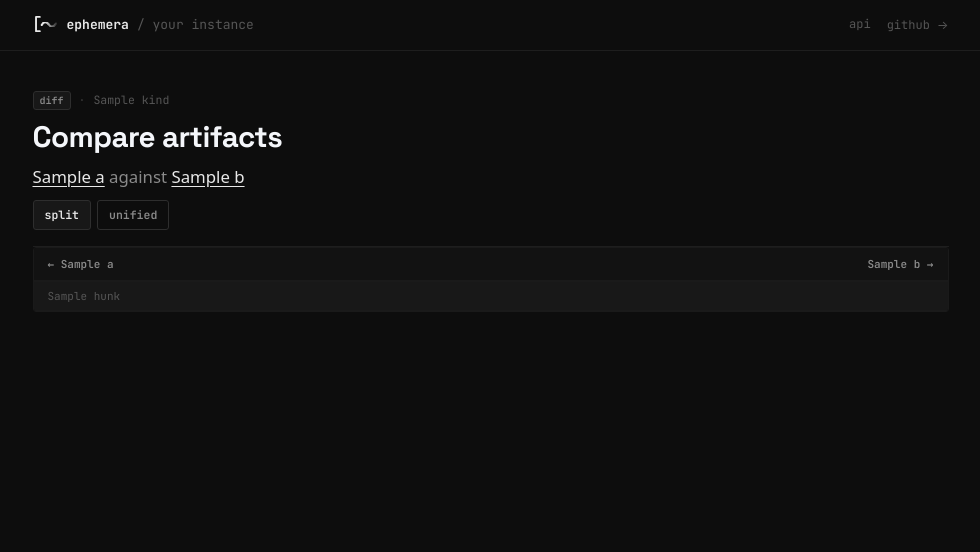
After one commit to sahibkhokhar/ephemera, a FastAPI app: template templates/diff.html in a window 1280 px wide. The commit adds this page. Shown: the top 552 px of the page, without its empty margins (142-1122 px from the left). Run offline with FastAPI, Linux system fonts and the light colour scheme; the template is opened without the code that fills it: most values are stand-ins (such as "Sample title", 1, 10 or a date in 2020); some libraries are stand-ins or nearby versions.

Commit message:
feat: add artifact comparison view

````diff
--- a/artifact_viewer/main.py
+++ b/artifact_viewer/main.py
@@ -1,6 +1,7 @@
 from __future__ import annotations
 
 import base64
+import difflib
 import json
 import secrets
 import threading
@@ -19,7 +20,7 @@ from pydantic import BaseModel, Field, field_validator
 from .config import Settings
 from .download import DownloadError, build_download
 from .examples import EXAMPLES, EXAMPLES_BY_SLUG
-from .rendering import render_artifact
+from .rendering import TEXTUAL_KINDS, highlight_line, render_artifact, source_text
 from .store import Artifact, ArtifactStore
 
 BASE_DIR = Path(__file__).resolve().parent.parent
@@ -60,6 +61,11 @@ class ArtifactCreateRequest(BaseModel):
     @classmethod
     def normalize_metadata(cls, value):
         return value or {}
+
+
+class ArtifactDiffRequest(BaseModel):
+    a: str = Field(min_length=1, max_length=128)
+    b: str = Field(min_length=1, max_length=128)
 
 
 def iso_now() -> str:
@@ -243,6 +249,72 @@ def create_app(settings: Settings | None = None) -> FastAPI:
             lines.extend(["", "```text", source, "```"])
         return "\n".join(lines).rstrip() + "\n"
 
+    def get_diff_pair(a_id: str, b_id: str) -> tuple[Artifact, Artifact]:
+        if a_id == b_id:
+            raise HTTPException(status_code=400, detail="choose two different artifacts")
+        first = store.get(a_id)
+        second = store.get(b_id)
+        if first is None or second is None:
+            raise HTTPException(status_code=404, detail="one or both artifacts were not found or have expired")
+        if first.kind not in TEXTUAL_KINDS or second.kind not in TEXTUAL_KINDS:
+            raise HTTPException(status_code=422, detail="only textual artifacts can be compared")
+        if first.kind != second.kind:
+            raise HTTPException(status_code=422, detail="artifacts must have the same textual kind")
+        return first, second
+
+    def diff_payload(first: Artifact, second: Artifact, request: Request) -> dict[str, Any]:
+        first_text = source_text(first.kind, first.content)
+        second_text = source_text(second.kind, second.content)
+        unified = "".join(
+            difflib.unified_diff(
+                first_text.splitlines(keepends=True),
+                second_text.splitlines(keepends=True),
+                fromfile=f"a/{first.id}",
+                tofile=f"b/{second.id}",
+            )
+        )
+        return {
+            "a": artifact_summary(first, request),
+            "b": artifact_summary(second, request),
+            "kind": first.kind,
+            "changed": first_text != second_text,
+            "additions": sum(1 for line in unified.splitlines() if line.startswith("+") and not line.startswith("+++")),
+            "deletions": sum(1 for line in unified.splitlines() if line.startswith("-") and not line.startswith("---")),
+            "diff": unified,
+            "unified_diff": unified,
+        }
+
+    def diff_rows(first: Artifact, second: Artifact) -> list[dict[str, Any]]:
+        left = source_text(first.kind, first.content).splitlines()
+        right = source_text(second.kind, second.content).splitlines()
+        rows: list[dict[str, Any]] = []
+        matcher = difflib.SequenceMatcher(a=left, b=right, autojunk=False)
+        for group in matcher.get_grouped_opcodes(n=3):
+            start_a, start_b = group[0][1], group[0][3]
+            end_a, end_b = group[-1][4], group[-1][5]
+            rows.append({"hunk": f"@@ -{start_a + 1},{end_a - start_a} +{start_b + 1},{end_b - start_b} @@"})
+            for tag, i1, i2, j1, j2 in group:
+                if tag == "equal":
+                    for offset, line in enumerate(left[i1:i2]):
+                        rows.append({"type": "context", "old_no": i1 + offset + 1, "new_no": j1 + offset + 1,
+                                     "old": highlight_line(line, first.kind), "new": highlight_line(line, first.kind)})
+                elif tag == "delete":
+                    for offset, line in enumerate(left[i1:i2]):
+                        rows.append({"type": "delete", "old_no": i1 + offset + 1, "new_no": "", "old": highlight_line(line, first.kind), "new": ""})
+                elif tag == "insert":
+                    for offset, line in enumerate(right[j1:j2]):
+                        rows.append({"type": "insert", "old_no": "", "new_no": j1 + offset + 1, "old": "", "new": highlight_line(line, first.kind)})
+                else:
+                    width = max(i2 - i1, j2 - j1)
+                    for offset in range(width):
+                        old_line = left[i1 + offset] if i1 + offset < i2 else None
+                        new_line = right[j1 + offset] if j1 + offset < j2 else None
+                        rows.append({"type": "replace", "old_no": i1 + offset + 1 if old_line is not None else "",
+                                     "new_no": j1 + offset + 1 if new_line is not None else "",
+                                     "old": highlight_line(old_line, first.kind) if old_line is not None else "",
+                                     "new": highlight_line(new_line, first.kind) if new_line is not None else ""})
+        return rows
+
     def normalize_content(payload: ArtifactCreateRequest) -> Any:
         content = payload.content
         if payload.kind == "json" and isinstance(content, str):
@@ -413,12 +485,32 @@ def create_app(settings: Settings | None = None) -> FastAPI:
         )
         return JSONResponse(artifact_summary(artifact, request), status_code=status.HTTP_201_CREATED)
 
+    @app.post("/api/artifacts/diff")
+    def compare_artifacts(payload: ArtifactDiffRequest, request: Request):
+        first, second = get_diff_pair(payload.a, payload.b)
+        return diff_payload(first, second, request)
+
     @app.get("/api/artifacts/{artifact_id}")
     def get_artifact_api(artifact_id: str, request: Request):
         artifact = store.get(artifact_id)
         if artifact is None:
             raise HTTPException(status_code=404, detail="artifact not found or expired")
         return artifact_detail(artifact, request)
+
+    @app.get("/diff", response_class=HTMLResponse, include_in_schema=False)
+    def diff_view(request: Request, a: str = Query(..., min_length=1, max_length=128), b: str = Query(..., min_length=1, max_length=128)):
+        first, second = get_diff_pair(a, b)
+        return templates.TemplateResponse(
+            request,
+            "diff.html",
+            {
+                "a": first,
+                "b": second,
+                "kind": first.kind,
+                "rows": diff_rows(first, second),
+                "unified": diff_payload(first, second, request)["unified_diff"],
+            },
+        )
 
     @app.get("/a/{artifact_id}", response_class=HTMLResponse, include_in_schema=False)
     def view_artifact(artifact_id: str, request: Request):
--- a/static/app.js
+++ b/static/app.js
@@ -181,6 +181,20 @@
     }
   }
 
+  function selectDiffView(tab) {
+    var selected = tab.dataset.diffTab;
+    var views = document.querySelectorAll("[data-diff-view]");
+    for (var i = 0; i < views.length; i++) {
+      views[i].toggleAttribute("hidden", views[i].dataset.diffView !== selected);
+    }
+    var tabs = document.querySelectorAll("[data-diff-tab]");
+    for (var j = 0; j < tabs.length; j++) {
+      var active = tabs[j] === tab;
+      tabs[j].classList.toggle("is-active", active);
+      tabs[j].setAttribute("aria-pressed", active ? "true" : "false");
+    }
+  }
+
   function handleAction(btn) {
     var action = btn.dataset.action;
     var root = btn.closest(".artifact");
@@ -237,6 +251,13 @@
       return;
     }
 
+    var diffTab = event.target.closest("[data-diff-tab]");
+    if (diffTab) {
+      event.preventDefault();
+      selectDiffView(diffTab);
+      return;
+    }
+
     var actionBtn = event.target.closest("[data-action]");
     if (actionBtn) {
       event.preventDefault();
--- a/static/styles.css
+++ b/static/styles.css
@@ -554,6 +554,33 @@ main.wrap { padding-top: 40px; padding-bottom: 56px; display: flex; flex-directi
 .artifact-actions { display: flex; flex-wrap: wrap; align-items: center; gap: 7px; }
 .artifact-actions .btn[aria-pressed="true"] .ic { color: var(--ok); }
 
+/* ---- diff view ------------------------------------------------------- */
+.diff-head { gap: 10px; }
+.diff-head .lede { margin: 0; }
+.diff-head .lede a { color: var(--text); text-decoration: underline; text-underline-offset: 3px; }
+.diff-actions { display: flex; gap: 6px; }
+.diff-actions .btn.is-active { color: var(--text); border-color: var(--border-strong); background: var(--surface-soft); }
+.diff-view { min-width: 0; border: 1px solid var(--code-border); border-radius: var(--radius-sm); overflow: auto; background: var(--code-bg); }
+.diff-columns-head { display: grid; grid-template-columns: 1fr 1fr; gap: 1px; padding: 9px 14px; background: var(--bg-elev); border-bottom: 1px solid var(--code-border); color: var(--text-soft); font: 600 11px var(--mono); }
+.diff-columns-head span:last-child { text-align: right; }
+.diff-table { min-width: 720px; font: 13px/1.7 var(--mono); }
+.diff-row { display: grid; grid-template-columns: 4.5em minmax(0, 1fr) 4.5em minmax(0, 1fr); min-height: 1.7em; }
+.diff-row > * { min-width: 0; padding: 0 10px; white-space: pre; }
+.diff-no { color: var(--text-dim); text-align: right; user-select: none; border-right: 1px solid var(--code-border); }
+.diff-code { overflow-x: auto; color: var(--code-text); }
+.diff-row > .diff-code:nth-child(2) { border-right: 1px solid var(--border-strong); }
+.diff-delete .diff-code:nth-child(2), .diff-replace .diff-code:nth-child(2) { background: rgba(224, 101, 92, .13); }
+.diff-insert .diff-code:nth-child(4), .diff-replace .diff-code:nth-child(4) { background: rgba(92, 191, 128, .13); }
+.diff-delete .diff-no:nth-child(1), .diff-replace .diff-no:nth-child(1) { color: var(--error); }
+.diff-insert .diff-no:nth-child(3), .diff-replace .diff-no:nth-child(3) { color: var(--ok); }
+.diff-hunk { padding: 7px 14px; color: var(--text-faint); background: var(--surface-soft); border-top: 1px solid var(--code-border); border-bottom: 1px solid var(--code-border); font: 11px var(--mono); }
+.diff-empty { margin: 0; padding: 28px 16px; color: var(--text-soft); font: 13px var(--mono); text-align: center; }
+.diff-token-key { color: var(--text); }
+.diff-token-string { color: #9ab89a; }
+.diff-token-number, .diff-token-literal { color: #b9a98b; }
+.diff-unified-body { margin: 0; padding: 16px; overflow: auto; color: var(--code-text); font: 13px/1.7 var(--mono); white-space: pre; }
+.diff-unified-note { margin: 0; padding: 0 16px 14px; }
+
 /* overflow (⋯) menu for export formats */
 .overflow { position: relative; display: inline-flex; }
 .overflow-menu {
--- a/templates/api_docs.html
+++ b/templates/api_docs.html
@@ -44,6 +44,8 @@
         <tr><td><code>POST</code></td><td><code>/api/artifacts</code></td><td>Create an artifact{% if auth_required %} (auth required){% endif %}. Returns its canonical URL.</td></tr>
         <tr><td><code>POST</code></td><td><code>/api/artifacts/upload</code></td><td>Create an artifact from a raw request body — the file's bytes <em>are</em> the content{% if auth_required %} (auth required){% endif %}. Pass <code>kind</code>, optional <code>title</code>/<code>ttl_minutes</code> as query params. Returns the same JSON as above.</td></tr>
         <tr><td><code>GET</code></td><td><code>/api/artifacts/{id}</code></td><td>Fetch an artifact's full detail as JSON.</td></tr>
+        <tr><td><code>POST</code></td><td><code>/api/artifacts/diff</code></td><td>Compare two artifacts of the same textual kind. Send JSON with <code>a</code> and <code>b</code> IDs; returns a server-generated unified diff and change counts.</td></tr>
+        <tr><td><code>GET</code></td><td><code>/diff?a={id1}&amp;b={id2}</code></td><td>Human-readable side-by-side comparison with a unified/split toggle.</td></tr>
         <tr><td><code>GET</code></td><td><code>/a/{id}/raw</code></td><td>Same JSON detail, mirrored under the share path.</td></tr>
         <tr><td><code>GET</code></td><td><code>/a/{id}/download</code></td><td>Download the artifact as a file (source for text/log/markdown, bare JSON, sanitized report HTML, decoded image bytes). Remote image URLs redirect to the source rather than being proxied.</td></tr>
         <tr><td><code>GET</code></td><td><code>/a/{id}</code></td><td>Human-readable HTML view of an artifact.</td></tr>
--- /dev/null
+++ b/templates/diff.html
@@ -0,0 +1,38 @@
+{% extends 'base.html' %}
+{% block title %}Compare artifacts · {{ app_name }}{% endblock %}
+{% block body_class %}diff-page{% endblock %}
+{% block content %}
+<article class="diff-page-content">
+  <header class="artifact-head diff-head">
+    <div class="artifact-meta"><span class="kind">diff</span><span class="meta-sep">·</span><span>{{ kind }}</span></div>
+    <h1>Compare artifacts</h1>
+    <p class="lede"><a href="/a/{{ a.id }}">{{ a.title }}</a> <span class="muted">against</span> <a href="/a/{{ b.id }}">{{ b.title }}</a></p>
+    <div class="diff-actions" role="group" aria-label="Diff view options">
+      <button class="btn btn-ghost btn-sm is-active" type="button" data-diff-tab="split" aria-pressed="true">split</button>
+      <button class="btn btn-ghost btn-sm" type="button" data-diff-tab="unified" aria-pressed="false">unified</button>
+    </div>
+  </header>
+
+  <section class="diff-view diff-split" data-diff-view="split">
+    <div class="diff-columns-head"><span>← {{ a.title }}</span><span>{{ b.title }} →</span></div>
+    <div class="diff-table" role="table" aria-label="Side-by-side diff">
+      {% if not rows %}<p class="diff-empty">No differences.</p>{% endif %}
+      {% for row in rows %}
+      {% if row.hunk %}
+      <div class="diff-hunk" role="row"><span role="cell">{{ row.hunk }}</span></div>
+      {% else %}
+      <div class="diff-row diff-{{ row.type }}" role="row">
+        <span class="diff-no" role="cell">{{ row.old_no }}</span><code class="diff-code" role="cell">{{ row.old | safe }}</code>
+        <span class="diff-no" role="cell">{{ row.new_no }}</span><code class="diff-code" role="cell">{{ row.new | safe }}</code>
+      </div>
+      {% endif %}
+      {% endfor %}
+    </div>
+  </section>
+
+  <section class="diff-view diff-unified" data-diff-view="unified" hidden>
+    <pre class="diff-unified-body"><code>{{ unified }}</code></pre>
+    <p class="muted small diff-unified-note">Unified output matches the server-side API diff.</p>
+  </section>
+</article>
+{% endblock %}
````
Also changed, not shown: artifact_viewer/rendering.py (+31 -0 lines), tests/test_api.py (+50 -0 lines).
